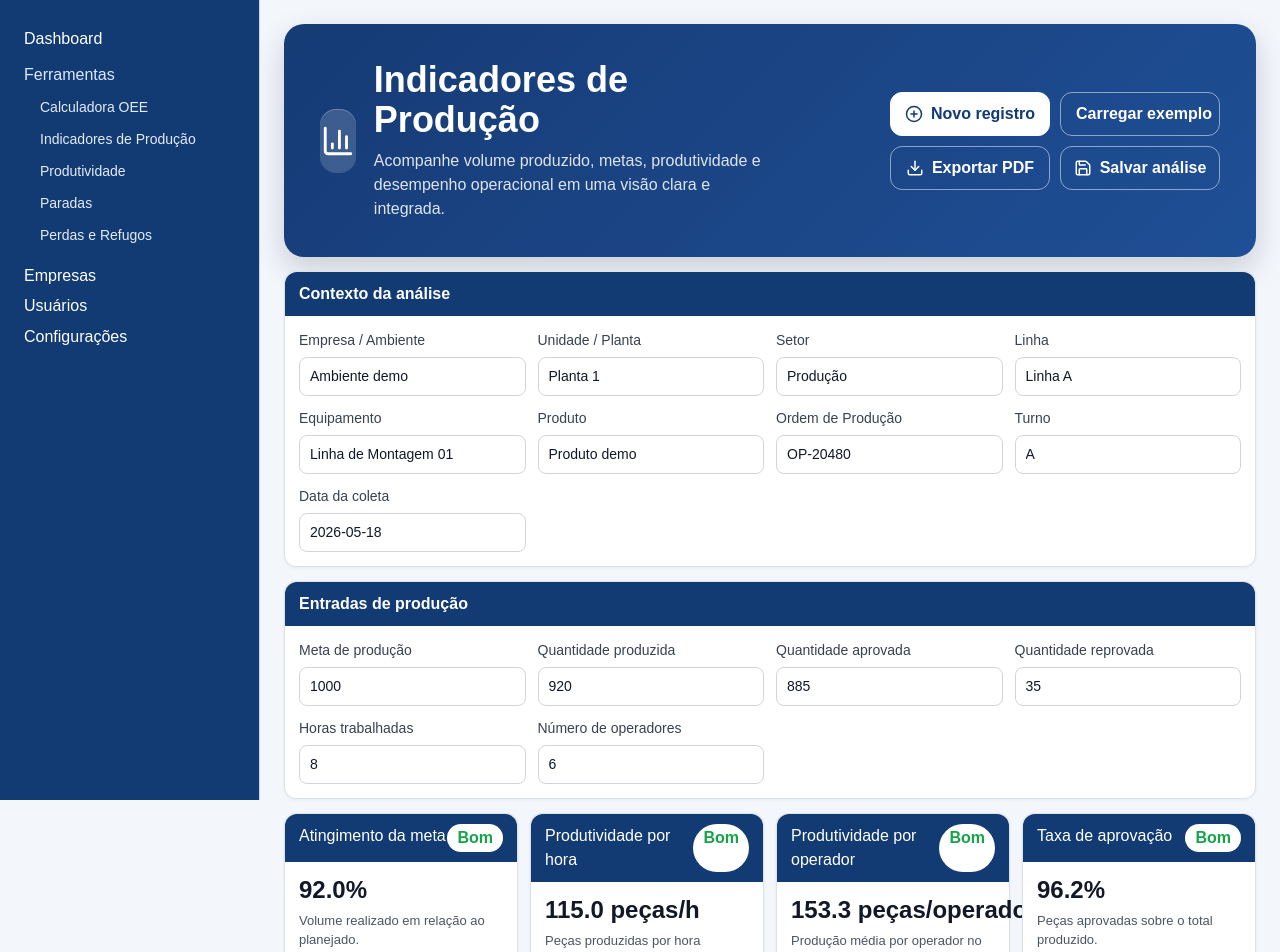
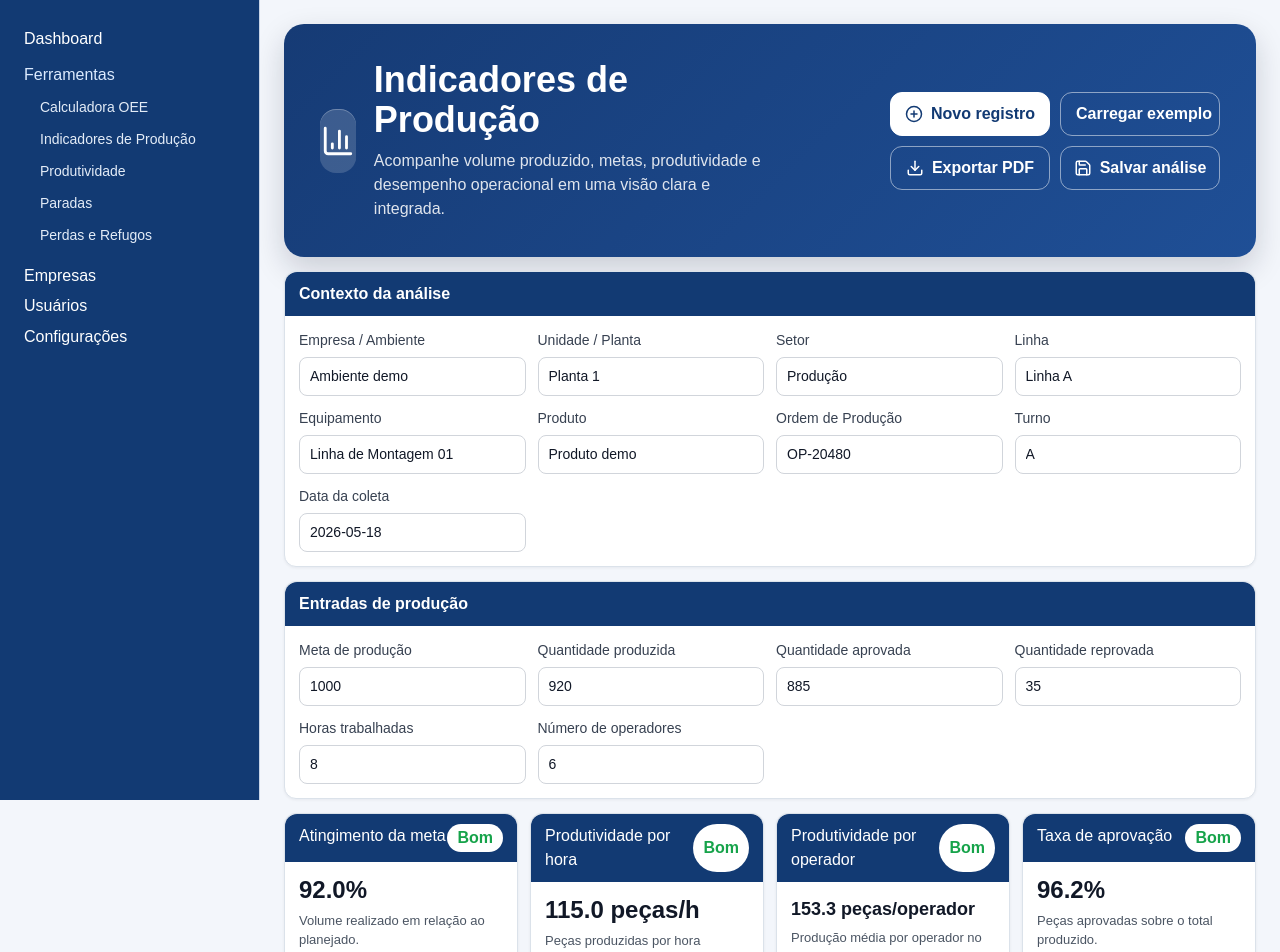
Before and after one commit to ArthurEngProduto/SIGO-Portal-de-Produ-o, a Next.js app: page /ferramentas/indicadores-producao in a window 1280 px wide. Shown: the top 952 px of the page. Built offline with nearby package versions, Linux system fonts and the light colour scheme.

Commit message:
Ajusta etiqueta do card produtividade por operador

```diff
--- a/app/ferramentas/indicadores-producao/page.tsx
+++ b/app/ferramentas/indicadores-producao/page.tsx
@@ -132,10 +132,30 @@ export default function IndicadoresProducaoPage() {
                 <article key={card.title} style={{ background: "#fff", border: "1px solid #dbe2ea", borderRadius: 12, boxShadow: "0 1px 3px rgba(16,24,40,.06)" }}>
                   <div style={{ background: "#123a73", color: "#fff", padding: "10px 14px", borderRadius: "12px 12px 0 0", display: "flex", justifyContent: "space-between" }}>
                     <h3 style={{ margin: 0 }}>{card.title}</h3>
-                    <span style={{ color: status.color, fontWeight: 700, background: "#fff", borderRadius: 999, padding: "2px 10px" }}>{status.label}</span>
+                    <span style={{ color: status.color, fontWeight: 700, background: "#fff", borderRadius: 999, padding: "2px 10px", display: "inline-flex", alignItems: "center" }}>{status.label}</span>
                   </div>
-                  <div style={{ padding: 14 }}>
-                    <p style={{ margin: "0 0 6px", fontSize: 24, lineHeight: 1.2, fontWeight: 800, color: "#111827", whiteSpace: "nowrap" }}>{card.value.toFixed(1)}{card.suffix}</p>
+                  <div
+                    style={{
+                      padding: card.title === "Produtividade por operador" ? "16px 14px" : 14,
+                      minHeight: card.title === "Produtividade por operador" ? 92 : undefined,
+                      display: card.title === "Produtividade por operador" ? "flex" : "block",
+                      flexDirection: card.title === "Produtividade por operador" ? "column" : undefined,
+                      justifyContent: card.title === "Produtividade por operador" ? "center" : undefined,
+                    }}
+                  >
+                    <p
+                      style={{
+                        margin: "0 0 6px",
+                        fontSize: card.title === "Produtividade por operador" ? 18 : 24,
+                        lineHeight: card.title === "Produtividade por operador" ? 1.3 : 1.2,
+                        fontWeight: 800,
+                        color: "#111827",
+                        whiteSpace: card.title === "Produtividade por operador" ? "normal" : "nowrap",
+                      }}
+                    >
+                      {card.value.toFixed(1)}
+                      {card.suffix}
+                    </p>
                     <p style={{ margin: 0, color: "#4b5563", fontSize: 13 }}>{card.description}</p>
                   </div>
                 </article>
```
Also changed, not shown: 1 other file (tests, documents, lock files or other folders).
